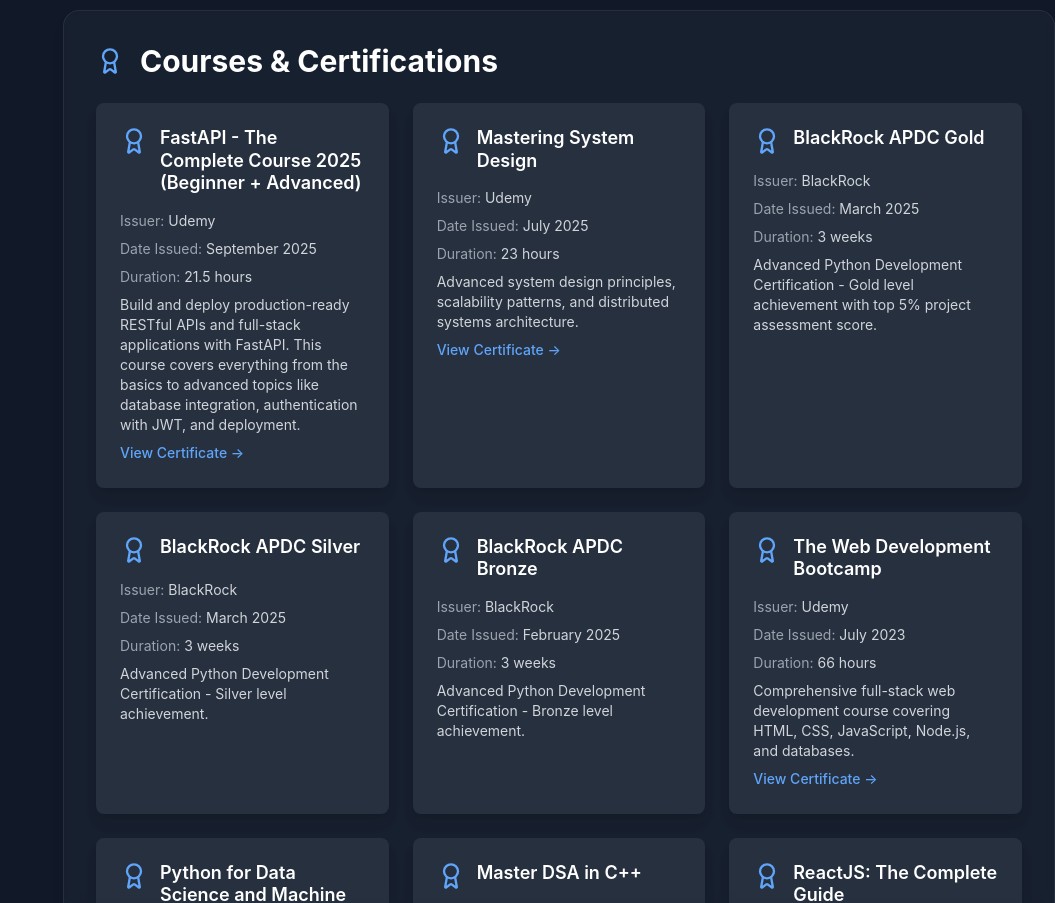
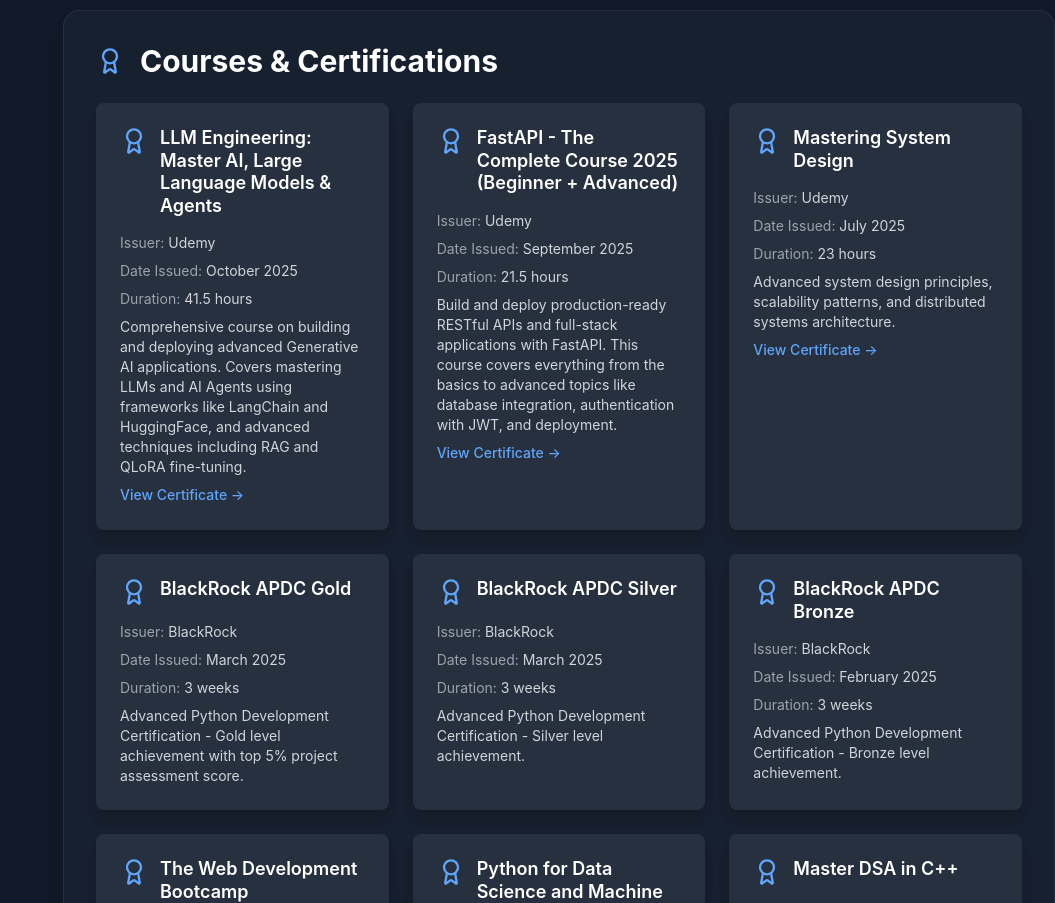
Before and after one commit to Gaurishh/portfolio-website, a Next.js app: page / in a window 1280 px wide. Shown: the part 6420-7323 px from the top of the page, without its empty margins (225-1280 px from the left). Built offline with nearby package versions, Linux system fonts and the light colour scheme.

Commit message:
Added LLM Engineering course

```diff
--- a/components/constants.js
+++ b/components/constants.js
@@ -161,6 +161,14 @@ export const projects = [
 
 export const certifications = [
   {
+    name: 'LLM Engineering: Master AI, Large Language Models & Agents',
+    issuer: 'Udemy',
+    date: 'October 2025',
+    duration: '41.5 hours',
+    description: 'Comprehensive course on building and deploying advanced Generative AI applications. Covers mastering LLMs and AI Agents using frameworks like LangChain and HuggingFace, and advanced techniques including RAG and QLoRA fine-tuning.',
+    link: 'https://www.udemy.com/certificate/UC-d8df9348-1382-4a45-936d-c651e41c96e5'
+  },
+  {
     name: 'FastAPI - The Complete Course 2025 (Beginner + Advanced)',
     issuer: 'Udemy',
     date: 'September 2025',
```
